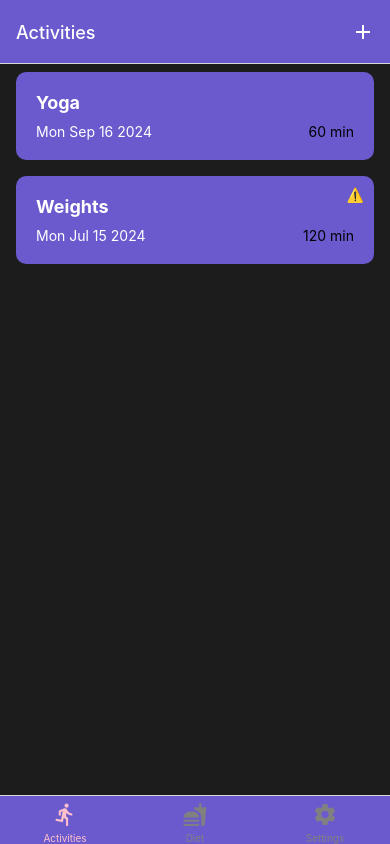
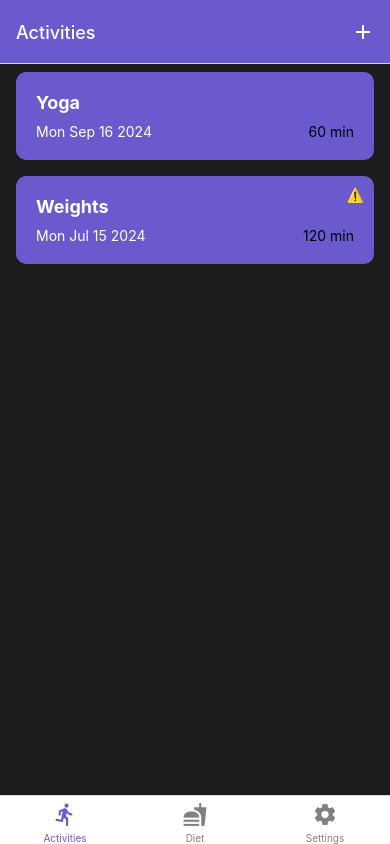
Before and after one commit to lisliaxx/Assignment-2, a React Native app: screen / in a window 390 px wide. Built offline with nearby package versions, Linux system fonts and the light colour scheme.

Commit message:
Created helper js to handle color code replication

```diff
--- /dev/null
+++ b/Helper/Colors.js
@@ -0,0 +1,21 @@
+const Colors = {
+    primaryPurple: '#6A5ACD',
+    lightPurple: '#d8d8f0',
+
+    textDark: '#333333',
+    textLight: '#FFFFFF',
+
+    imputBorder: '#6A5ACD',
+    inputBackground: '#FFFFFF',
+
+    warning: '#FF500',
+    error : '#FF0000',
+
+    darkModeBackground: '#1c1c1c',
+    lightModeBackground: '#FFFFFF',
+
+    tabBarActive: '#FFD700',
+    tabBarInactive: '#808080',
+};
+
+export default Colors;
--- a/Navigator/AppNavigator.js
+++ b/Navigator/AppNavigator.js
@@ -8,6 +8,7 @@ import Activities from "../Screens/Activities";
 import Diet from "../Screens/Diet";
 import AddActivityScreen from "../Screens/AddActivities";
 import AddDietScreen from "../Screens/AddDiet";
+import colors from "../Helper/Colors";
 
 const Settings = () => {
     <View style={{ flex: 1, justifyContent: "center", alignItems: "center" }}>
@@ -92,17 +93,17 @@ const AppNavigator = () => {
 
             return <MaterialIcons name={iconName} size={size} color={color} />;
           },
-          tabBarActiveTintColor: 'pink',
-          tabBarInactiveTintColor: 'gray',
+          tabBarActiveTintColor: isDarkMode ? colors.tabBarActive : colors.primaryPurple,
+          tabBarInactiveTintColor: colors.tabBarInactive,
           tabBarStyle: {
-            backgroundColor: isDarkMode ? '#1c1c1c' : '#6A5ACD',
-          },
-          headerStyle: {
-            backgroundColor: isDarkMode ? '#1c1c1c' : '#6A5ACD',
-          },
-          headerTintColor: '#ffffff',
+            backgroundColor: isDarkMode ? colors.darkModeBackground : colors.lightModeBackground,
+            },
+            headerStyle: {
+            backgroundColor: colors.primaryPurple,
+            },
+            headerTintColor: colors.textLight,
         })}
-      >
+        >
         <Tab.Screen
             name="Activities"
             component={ActivitiesStack}
--- a/Screens/AddActivities.js
+++ b/Screens/AddActivities.js
@@ -4,6 +4,7 @@ import { useNavigation } from '@react-navigation/native';
 import DropDownPicker from 'react-native-dropdown-picker';
 import DateTimePicker from '@react-native-community/datetimepicker';
 import { useData } from '../Context/DataContext';
+import colors from '../Helper/Colors';
 
 const AddActivities = () => {
     const navigation = useNavigation();
@@ -101,37 +102,30 @@ const styles = StyleSheet.create({
         container: {
           flex: 1,
           padding: 20,
-    backgroundColor: '#d8d8f0',
+          backgroundColor: colors.lightPurple,
         },
         label: {
           fontSize: 16,
           fontWeight: 'bold',
           marginBottom: 5,
-    color: '#6A5ACD',
+          color: colors.primaryPurple,
         },
         input: {
           height: 40,
-    borderColor: '#6A5ACD',
+          borderColor: colors.inputBorder,
           borderWidth: 1,
           marginBottom: 15,
           paddingHorizontal: 10,
-    backgroundColor: 'white',
+          backgroundColor: colors.inputBackground,
         },
         dateInput: {
           height: 40,
-    borderColor: '#6A5ACD',
+          borderColor: colors.inputBorder,
           borderWidth: 1,
           marginBottom: 15,
           paddingHorizontal: 10,
           justifyContent: 'center',
-    backgroundColor: 'white',
-    },
-    dropdown: {
-    marginBottom: 15,
-    borderColor: '#6A5ACD',
-    },
-    dropdownContainer: {
-    borderColor: '#6A5ACD',
+          backgroundColor: colors.inputBackground,
         },
         buttonContainer: {
           flexDirection: 'row',
@@ -139,14 +133,14 @@ const styles = StyleSheet.create({
           marginTop: 20,
         },
         button: {
-    backgroundColor: '#6A5ACD',
+          backgroundColor: colors.primaryPurple,
           padding: 10,
           borderRadius: 5,
           width: '45%',
           alignItems: 'center',
         },
         buttonText: {
-    color: 'white',
+          color: colors.textLight,
           fontWeight: 'bold',
         },
       });
--- a/Screens/AddDiet.js
+++ b/Screens/AddDiet.js
@@ -3,6 +3,7 @@ import { View, Text, TextInput, StyleSheet, TouchableOpacity, Alert } from 'reac
 import { useNavigation } from '@react-navigation/native';
 import DateTimePicker from '@react-native-community/datetimepicker';
 import { useData } from '../Context/DataContext';
+import colors from '../Helper/Colors';
 
 const AddDiet = () => {
     const navigation = useNavigation();
@@ -85,30 +86,30 @@ const styles = StyleSheet.create({
         container: {
           flex: 1,
           padding: 20,
-      backgroundColor: '#d8d8f0',
+          backgroundColor: colors.lightPurple,
         },
         label: {
           fontSize: 16,
           fontWeight: 'bold',
           marginBottom: 5,
-      color: '#6A5ACD',
+          color: colors.primaryPurple,
         },
         input: {
           height: 40,
-      borderColor: '#6A5ACD',
+          borderColor: colors.inputBorder,
           borderWidth: 1,
           marginBottom: 15,
           paddingHorizontal: 10,
-      backgroundColor: 'white',
+          backgroundColor: colors.inputBackground,
         },
         dateInput: {
           height: 40,
-      borderColor: '#6A5ACD',
+          borderColor: colors.inputBorder,
           borderWidth: 1,
           marginBottom: 15,
           paddingHorizontal: 10,
           justifyContent: 'center',
-      backgroundColor: 'white',
+          backgroundColor: colors.inputBackground,
         },
         buttonContainer: {
           flexDirection: 'row',
@@ -116,16 +117,16 @@ const styles = StyleSheet.create({
           marginTop: 20,
         },
         button: {
-      backgroundColor: '#6A5ACD',
+          backgroundColor: colors.primaryPurple,
           padding: 10,
           borderRadius: 5,
           width: '45%',
           alignItems: 'center',
         },
         buttonText: {
-      color: 'white',
+          color: colors.textLight,
           fontWeight: 'bold',
         },
+
       });
-
 export default AddDiet;
```
Lines whose indentation alone changed are shown as unchanged.
